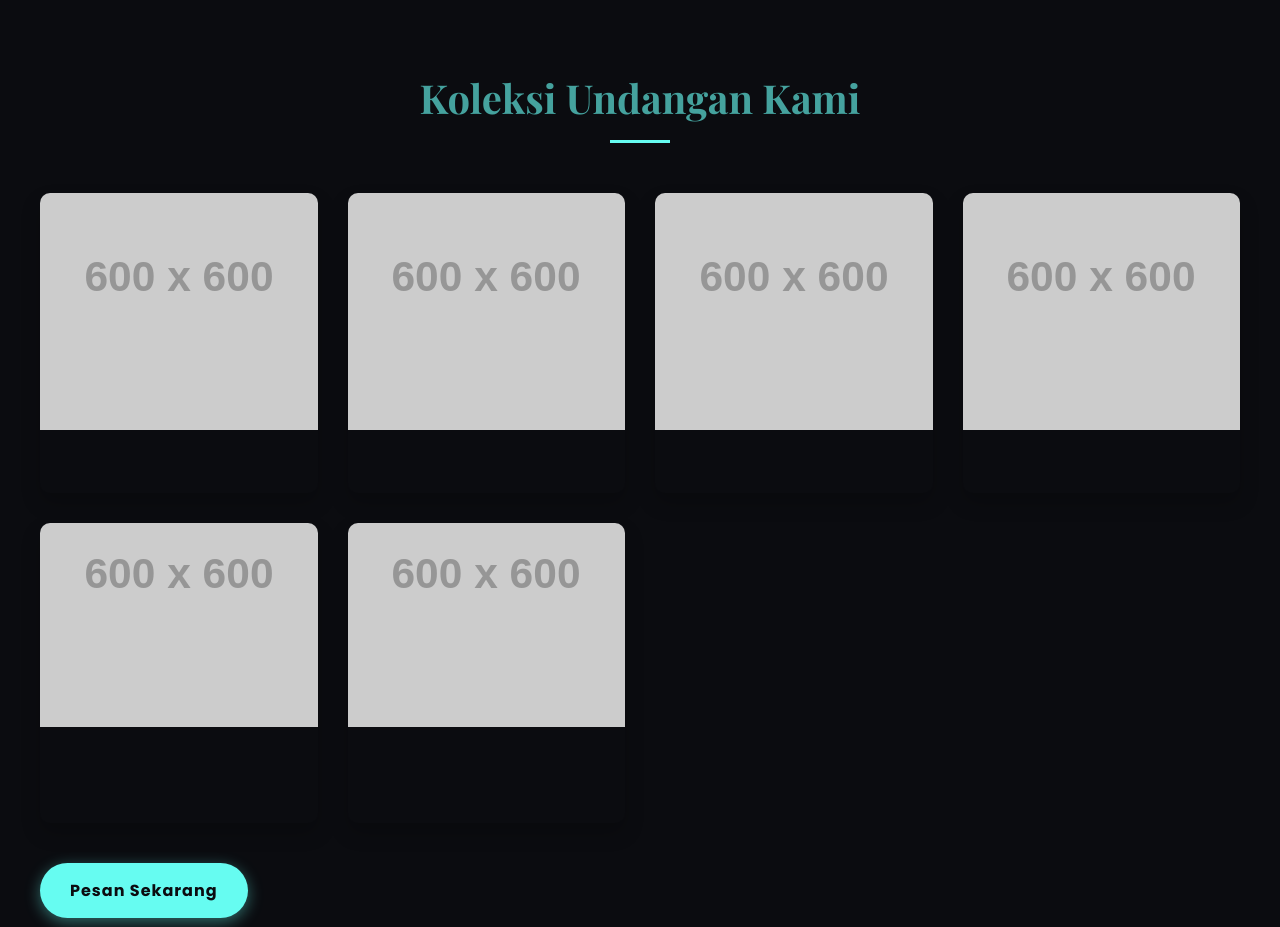
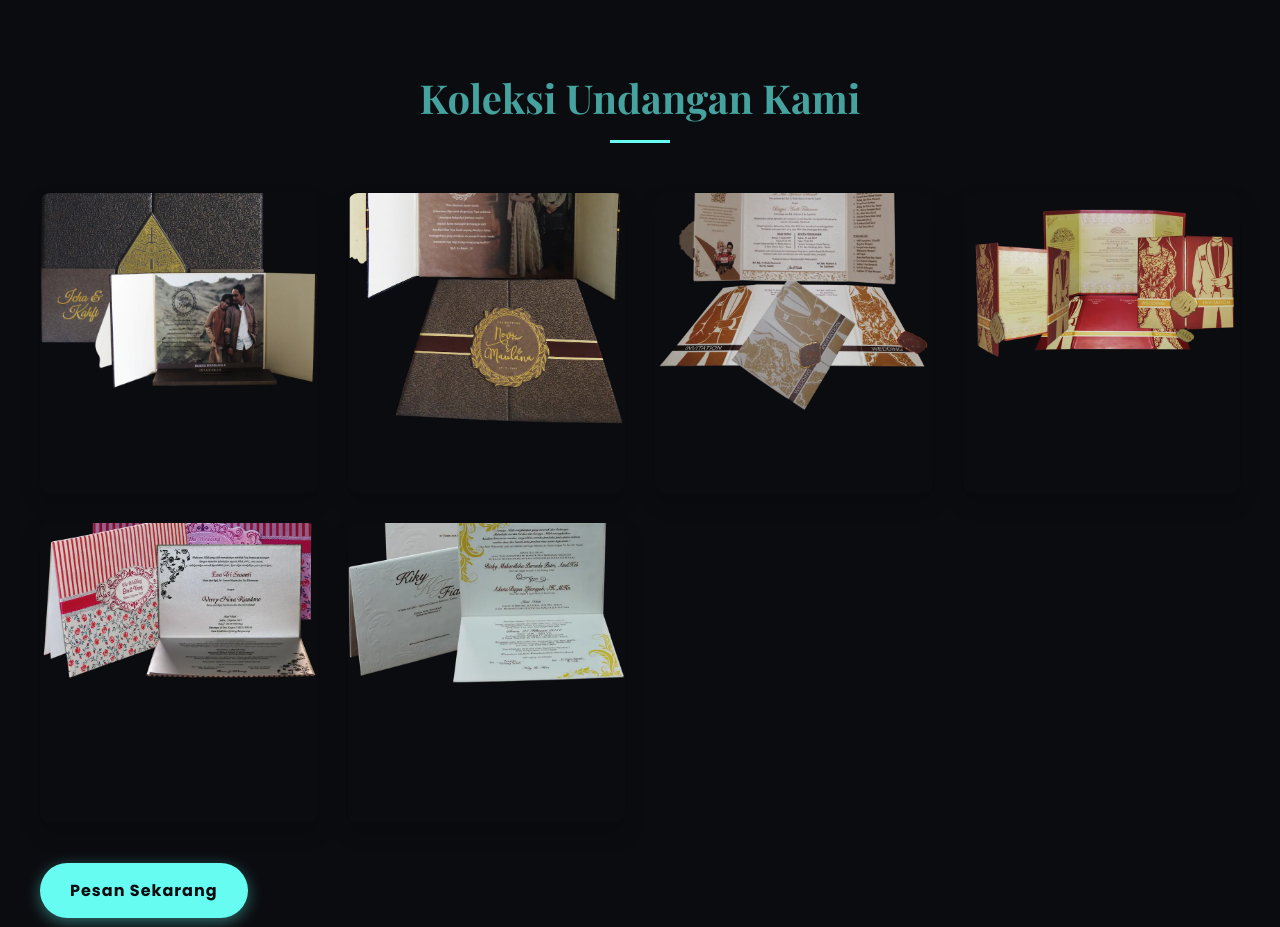
Before and after one commit to alfir-alifianfirdaus/alfir-official, a plain HTML site: page index.html in a window 1280 px wide. Shown: the part 2120-3047 px from the top of the page. Drawn offline with nearby package versions, Linux system fonts and the light colour scheme; placeholder pictures from the web are drawn by us.

Commit message:
upload ke empat
penambahan foto untuk foto galeri
perubahan pada index.html dan style.css

```diff
--- a/index.html
+++ b/index.html
@@ -88,50 +88,32 @@
           <div class="galeri-grid">
             <div class="galeri-item parallax-item">
               <div class="image-frame">
-                <img
-                  src="https://via.placeholder.com/600x600.png?text=Foto+Produk+1"
-                  alt="Contoh Undangan 1"
-                />
+                <img src="images/undangan1.webp" alt="Contoh Undangan 1" />
               </div>
             </div>
             <div class="galeri-item parallax-item">
               <div class="image-frame">
-                <img
-                  src="https://via.placeholder.com/600x600.png?text=Foto+Produk+2"
-                  alt="Contoh Undangan 2"
-                />
+                <img src="images/undangan2.webp" alt="Contoh Undangan 2" />
               </div>
             </div>
             <div class="galeri-item parallax-item">
               <div class="image-frame">
-                <img
-                  src="https://via.placeholder.com/600x600.png?text=Foto+Produk+3"
-                  alt="Contoh Undangan 3"
-                />
+                <img src="images/undangan3.webp" alt="Contoh Undangan 3" />
               </div>
             </div>
             <div class="galeri-item parallax-item">
               <div class="image-frame">
-                <img
-                  src="https://via.placeholder.com/600x600.png?text=Foto+Produk+4"
-                  alt="Contoh Undangan 4"
-                />
+                <img src="images/undangan4.webp" alt="Contoh Undangan 4" />
               </div>
             </div>
             <div class="galeri-item parallax-item">
               <div class="image-frame">
-                <img
-                  src="https://via.placeholder.com/600x600.png?text=Foto+Produk+5"
-                  alt="Contoh Undangan 5"
-                />
+                <img src="images/undangan5.webp" alt="Contoh Undangan 5" />
               </div>
             </div>
             <div class="galeri-item parallax-item">
               <div class="image-frame">
-                <img
-                  src="https://via.placeholder.com/600x600.png?text=Foto+Produk+6"
-                  alt="Contoh Undangan 6"
-                />
+                <img src="images/undangan6.webp" alt="Contoh Undangan 6" />
               </div>
             </div>
           </div>
--- a/style.css
+++ b/style.css
@@ -234,7 +234,7 @@ section h2::after {
 .image-frame img {
   width: 100%;
   height: 100%;
-  object-fit: cover;
+  object-fit: contain;
   position: absolute;
   transition: transform 0.2s ease;
 }
```
Also changed, not shown: images/undangan1.webp (added), images/undangan2.webp (added), images/undangan3.webp (added), images/undangan4.webp (added), images/undangan5.webp (added), images/undangan6.webp (added).
